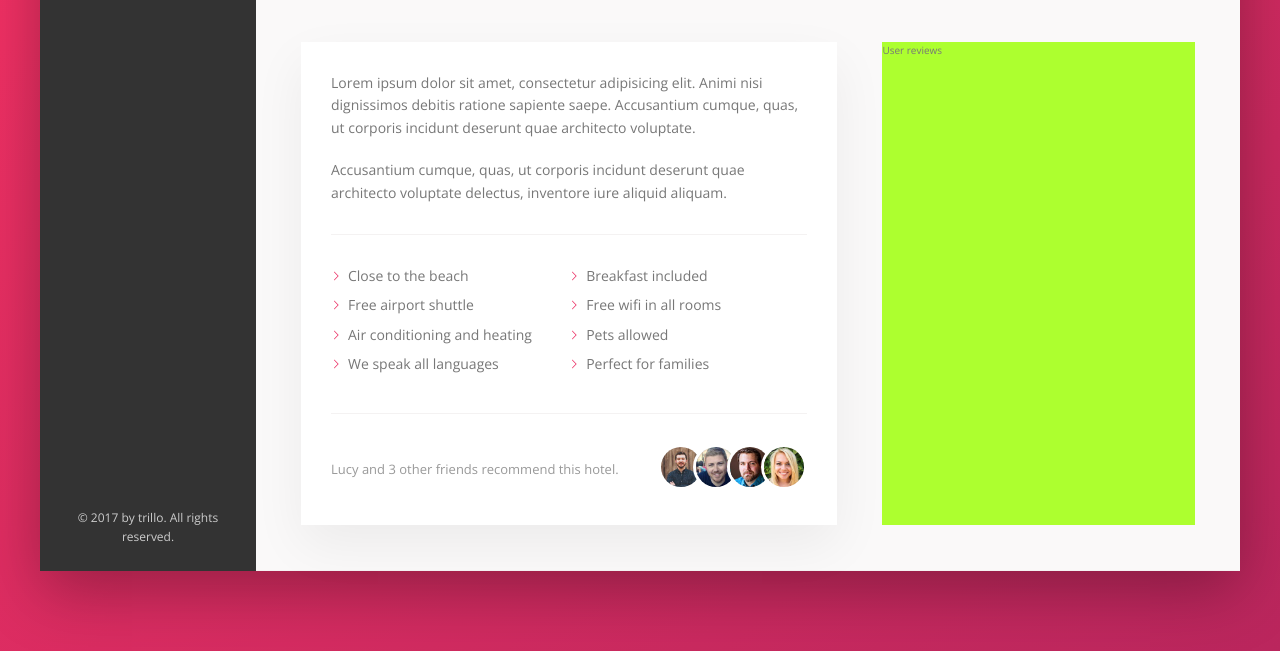
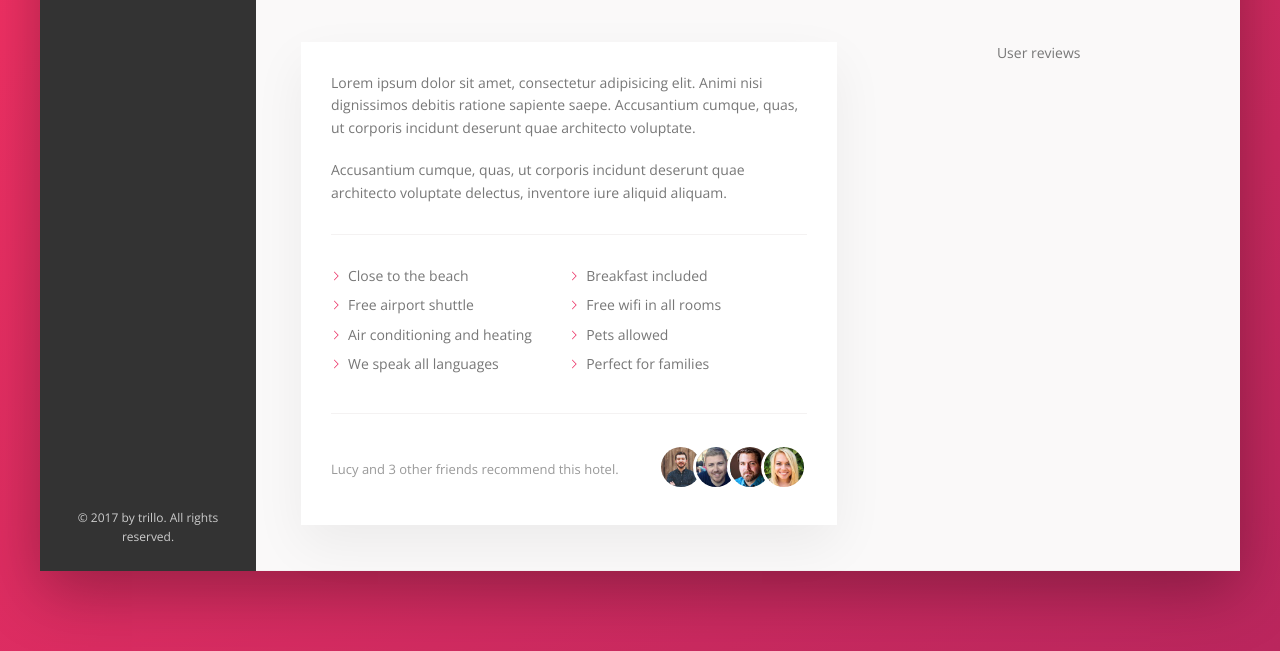
Before and after one commit to johnkim25/css-course, a website: page Trillo/starter/index.html in a window 1280 px wide. Shown: the part 466-1117 px from the top of the page. Drawn offline with nearby package versions, Linux system fonts and the light colour scheme.

Commit message:
apply flex for reviews

```diff
--- a/Trillo/starter/sass/_layout.scss
+++ b/Trillo/starter/sass/_layout.scss
@@ -46,6 +46,7 @@
 
 
 .detail {
+    font-size: 1.4rem;
     display: flex;
     padding: 4.5rem;
     background-color: var(--color-grey-light-1);
@@ -53,7 +54,6 @@
 }
 
 .description {
-    font-size: 1.4rem;
     background-color: #fff;
     box-shadow: var(--shadow-light);
     padding: 3rem;
@@ -62,6 +62,9 @@
 }
 
 .user-reviews {
-    background-color: greenyellow;
     flex: 1;
+
+    display: flex;
+    flex-direction: column;
+    align-items: center;
 }
```
Also changed, not shown: Trillo/starter/css/style.css.
